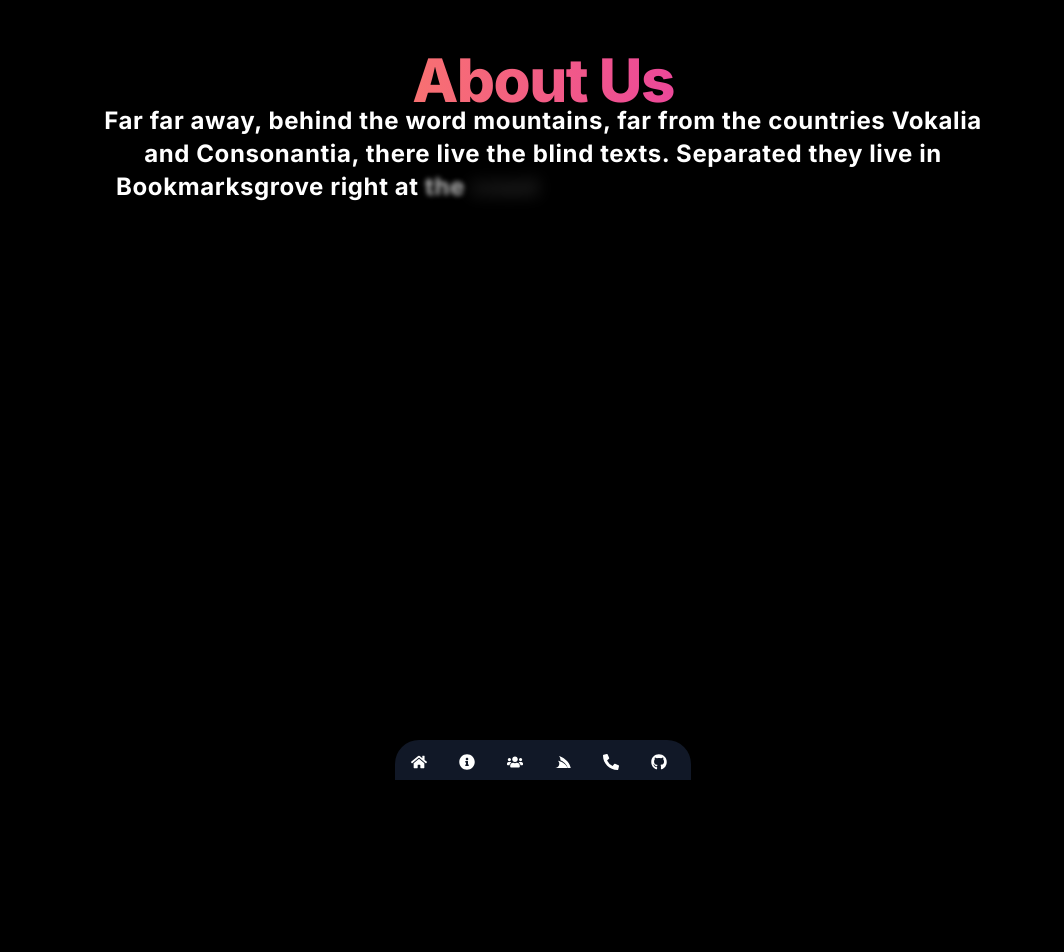
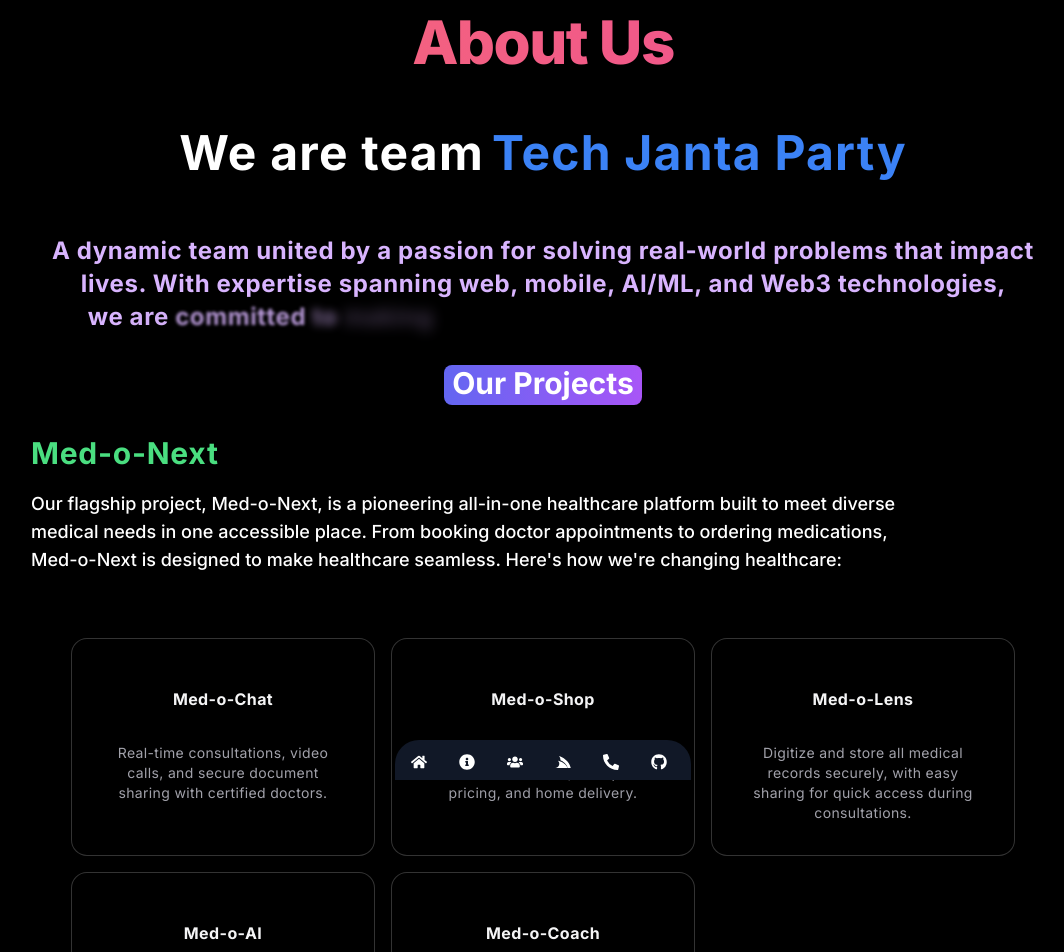
Before and after one commit to techjantaparty/Tech-Janta-Party, a Next.js app: page /about in a window 1280 px wide. Shown: the part 20-972 px from the top of the page, without its empty margins (97-1161 px from the left). Before the commit the page ends 800 px from the top, so only its background shows below. Built offline with nearby package versions, Linux system fonts and the light colour scheme.

Commit message:
add about us section

```diff
--- a/app/about/page.jsx
+++ b/app/about/page.jsx
@@ -1,22 +1,111 @@
 "use client";
 
+import {
+  HoverEffect,
+  HoverEffectWithoutLink,
+} from "@/components/ui/card-hover-effect";
+import { Highlight } from "@/components/ui/hero-highlight";
 import { TextGenerateEffect } from "@/components/ui/text-generate-effect";
 
-const words = `Far far away, behind the word mountains, far from the countries Vokalia and Consonantia, there live the blind texts. Separated they live in Bookmarksgrove right at the coast of the Semantics, a large language ocean. A small river named Duden flows by their place and supplies it with the necessary regelialia. It is a paradisematic country, in which roasted parts of sentences fly into your mouth. Even the all-powerful Pointing has no control about the blind texts it is an almost unorthographic life One day however a small line of blind text by the name of Lorem Ipsum decided to leave for the far World of Grammar. The Big Oxmox advised her not to do so, because there were thousands of bad Commas, wild Question Marks and devious Semikoli, but the Little Blind Text didnot listen. She packed her seven but they failed to capture it by now
-`;
+const projects = [
+  {
+    title: "Med-o-Chat",
+    description:
+      "Real-time consultations, video calls, and secure document sharing with certified doctors.",
+    link: "#",
+  },
+  {
+    title: "Med-o-Shop",
+    description:
+      "Easily order genuine medications, with refill reminders, transparent pricing, and home delivery.",
+    link: "#",
+  },
+  {
+    title: "Med-o-Lens",
+    description:
+      "Digitize and store all medical records securely, with easy sharing for quick access during consultations.",
+    link: "#",
+  },
+  {
+    title: "Med-o-AI",
+    description:
+      "Get answers to medical questions instantly with our AI assistant, which provides personalized insights.",
+    link: "#",
+  },
+  {
+    title: "Med-o-Coach",
+    description:
+      "Personalized health coaching, reminders, and wellness tips tailored to your health profile.",
+    link: "#",
+  },
+];
 
 export default function TextGenerateEffectDemo() {
   return (
-    <div className="flex flex-col text-center px-36 items-center justify-center min-h-screen">
-      <h1 class="mb-[-200px] text-4xl font-extrabold text-center leading-none tracking-tight bg-gradient-to-r from-red-400 to-pink-500 bg-clip-text text-transparent md:text-5xl lg:text-6xl dark:text-white">
+    <div className="flex flex-col text-center px-6 min-h-screen">
+      <h1 class="mt-8 text-4xl font-extrabold text-center leading-none tracking-tight bg-gradient-to-r from-red-400 to-pink-500 bg-clip-text text-transparent md:text-5xl lg:text-6xl dark:text-white">
         About Us
       </h1>
-      <div className="flex items-center justify-center min-h-screen">
-        <TextGenerateEffect
-          filter="true"
-          className="text-center px-14"
-          words={words}
-        />
+      <div className="w-full max-w-6xl mx-auto flex flex-col space-y-8 justify-center min-h-screen">
+        <section className="flex flex-col items-center justify-center">
+          <div className="flex lg:flex-row flex-col lg:gap-2 my-8 lg:my-12">
+            <TextGenerateEffect
+              filter="true"
+              className="text-center text-3xl md:text-4xl lg:text-5xl text-white"
+              words={"We are team "}
+            />
+            <TextGenerateEffect
+              filter="true"
+              duration={0.6}
+              className="text-center text-3xl md:text-4xl lg:text-5xl text-blue-500"
+              words={"Tech Janta Party"}
+            />
+          </div>
+          <TextGenerateEffect
+            filter="true"
+            duration={0.9}
+            className="text-center text-balance text-xl lg:text-2xl text-purple-300"
+            words={
+              "A dynamic team united by a passion for solving real-world problems that impact lives. With expertise spanning web, mobile, AI/ML, and Web3 technologies, we are committed to making a difference by building solutions that matter."
+            }
+          />
+        </section>
+        <section>
+          <Highlight className="px-2 text-center font-bold text-2xl lg:text-3xl text-white">
+            Our Projects
+          </Highlight>
+          <div className="w-full max-w-5xl mx-auto">
+            <TextGenerateEffect
+              filter="true"
+              duration={0.9}
+              className="mt-6 lg:mt-8 text-balance text-2xl lg:text-3xl text-green-400 flex justify-start"
+              words={"Med-o-Next"}
+            />
+            <p className="my-4 text-white text-lg text-balance text-start font-medium">
+              Our flagship project, Med-o-Next, is a pioneering all-in-one
+              healthcare platform built to meet diverse medical needs in one
+              accessible place. From booking doctor appointments to ordering
+              medications, Med-o-Next is designed to make healthcare seamless.
+              Here&apos;s how we&apos;re changing healthcare:
+            </p>
+            <div className="max-w-5xl mx-auto px-8">
+              <HoverEffectWithoutLink items={projects} />
+            </div>
+          </div>
+        </section>
+        <section>
+          <Highlight className="px-2 text-center font-bold text-2xl lg:text-3xl text-white">
+            Our Achievements
+          </Highlight>
+          <div className="mb-20">
+            <p className="my-6 text-white text-lg lg:text-xl text-center text-balance font-medium">
+              We are proud to announce that Tech Janta Party was awarded First
+              Place at Dev Nexus 1.0 hackathon, marking a milestone on our
+              journey of making healthcare more accessible, organized, and
+              efficient.
+            </p>
+          </div>
+        </section>
       </div>
     </div>
   );
--- /dev/null
+++ b/components/ui/card-hover-effect.jsx
@@ -0,0 +1,127 @@
+import { cn } from "@/lib/utils";
+import { AnimatePresence, motion } from "framer-motion";
+import Link from "next/link";
+import { useState } from "react";
+
+export const HoverEffect = ({ items, className }) => {
+  let [hoveredIndex, setHoveredIndex] = useState(null);
+
+  return (
+    <div
+      className={cn(
+        "grid grid-cols-1 md:grid-cols-2  lg:grid-cols-3  py-10",
+        className
+      )}
+    >
+      {items.map((item, idx) => (
+        <Link
+          href={item?.link}
+          key={item?.link}
+          className="relative group  block p-2 h-full w-full"
+          onMouseEnter={() => setHoveredIndex(idx)}
+          onMouseLeave={() => setHoveredIndex(null)}
+        >
+          <AnimatePresence>
+            {hoveredIndex === idx && (
+              <motion.span
+                className="absolute inset-0 h-full w-full bg-neutral-200 dark:bg-slate-800/[0.8] block  rounded-3xl"
+                layoutId="hoverBackground"
+                initial={{ opacity: 0 }}
+                animate={{
+                  opacity: 1,
+                  transition: { duration: 0.15 },
+                }}
+                exit={{
+                  opacity: 0,
+                  transition: { duration: 0.15, delay: 0.2 },
+                }}
+              />
+            )}
+          </AnimatePresence>
+          <Card>
+            <CardTitle>{item.title}</CardTitle>
+            <CardDescription>{item.description}</CardDescription>
+          </Card>
+        </Link>
+      ))}
+    </div>
+  );
+};
+
+export const HoverEffectWithoutLink = ({ items, className }) => {
+  let [hoveredIndex, setHoveredIndex] = useState(null);
+
+  return (
+    <div
+      className={cn(
+        "grid grid-cols-1 md:grid-cols-2  lg:grid-cols-3  py-10",
+        className
+      )}
+    >
+      {items.map((item, idx) => (
+        <div
+          key={item?.link}
+          className="cursor-default relative group  block p-2 h-full w-full"
+          onMouseEnter={() => setHoveredIndex(idx)}
+          onMouseLeave={() => setHoveredIndex(null)}
+        >
+          <AnimatePresence>
+            {hoveredIndex === idx && (
+              <motion.span
+                className="absolute inset-0 h-full w-full bg-neutral-200 dark:bg-slate-800/[0.8] block  rounded-3xl"
+                layoutId="hoverBackground"
+                initial={{ opacity: 0 }}
+                animate={{
+                  opacity: 1,
+                  transition: { duration: 0.15 },
+                }}
+                exit={{
+                  opacity: 0,
+                  transition: { duration: 0.15, delay: 0.2 },
+                }}
+              />
+            )}
+          </AnimatePresence>
+          <Card>
+            <CardTitle>{item.title}</CardTitle>
+            <CardDescription>{item.description}</CardDescription>
+          </Card>
+        </div>
+      ))}
+    </div>
+  );
+};
+
+export const Card = ({ className, children }) => {
+  return (
+    <div
+      className={cn(
+        "rounded-2xl h-full w-full p-4 overflow-hidden bg-black border border-white/[0.2] group-hover:border-slate-700 relative z-20",
+        className
+      )}
+    >
+      <div className="relative z-50">
+        <div className="p-4">{children}</div>
+      </div>
+    </div>
+  );
+};
+export const CardTitle = ({ className, children }) => {
+  return (
+    <h4 className={cn("text-zinc-100 font-bold tracking-wide mt-4", className)}>
+      {children}
+    </h4>
+  );
+};
+export const CardDescription = ({ className, children }) => {
+  return (
+    <p
+      className={cn(
+        "mt-8 text-zinc-400 tracking-wide leading-relaxed text-sm",
+        className
+      )}
+    >
+      {children}
+    </p>
+  );
+};
--- a/components/ui/hero-highlight.jsx
+++ b/components/ui/hero-highlight.jsx
@@ -3,19 +3,11 @@ import { cn } from "@/lib/utils";
 import { useMotionValue, motion, useMotionTemplate } from "framer-motion";
 import React from "react";
 
-export const HeroHighlight = ({
-  children,
-  className,
-  containerClassName,
-}) => {
+export const HeroHighlight = ({ children, className, containerClassName }) => {
   const mouseX = useMotionValue(0);
   const mouseY = useMotionValue(0);
 
-  function handleMouseMove({
-    currentTarget,
-    clientX,
-    clientY,
-  }) {
+  function handleMouseMove({ currentTarget, clientX, clientY }) {
     if (!currentTarget) return;
     const { left, top } = currentTarget.getBoundingClientRect();
 
@@ -56,10 +48,7 @@ export const HeroHighlight = ({
   );
 };
 
-export const Highlight = ({
-  children,
-  className,
-}) => {
+export const Highlight = ({ children, className }) => {
   return (
     <motion.span
       initial={{
@@ -79,7 +68,7 @@ export const Highlight = ({
         display: "inline",
       }}
       className={cn(
-        `relative inline-block pb-1 font-bold   px-1 rounded-lg bg-gradient-to-r from-indigo-300 to-purple-300 dark:from-indigo-500 dark:to-purple-500`,
+        `relative inline-block pb-1 font-bold   px-1 rounded-lg bg-gradient-to-r from-indigo-500 to-purple-500 dark:from-indigo-600 dark:to-purple-600`,
         className
       )}
     >
--- a/components/ui/text-generate-effect.jsx
+++ b/components/ui/text-generate-effect.jsx
@@ -32,7 +32,7 @@ export const TextGenerateEffect = ({
           return (
             <motion.span
               key={word + idx}
-              className="dark:text-white text-white opacity-0"
+              className="opacity-0"
               style={{
                 filter: filter ? "blur(10px)" : "none",
               }}
@@ -47,10 +47,8 @@ export const TextGenerateEffect = ({
 
   return (
     <div className={cn("font-bold", className)}>
-      <div className="mt-4">
-        <div className=" dark:text-white text-white text-2xl leading-snug tracking-wide">
-          {renderWords()}
-        </div>
+      <div>
+        <div className=" leading-snug tracking-wide">{renderWords()}</div>
       </div>
     </div>
   );
```
